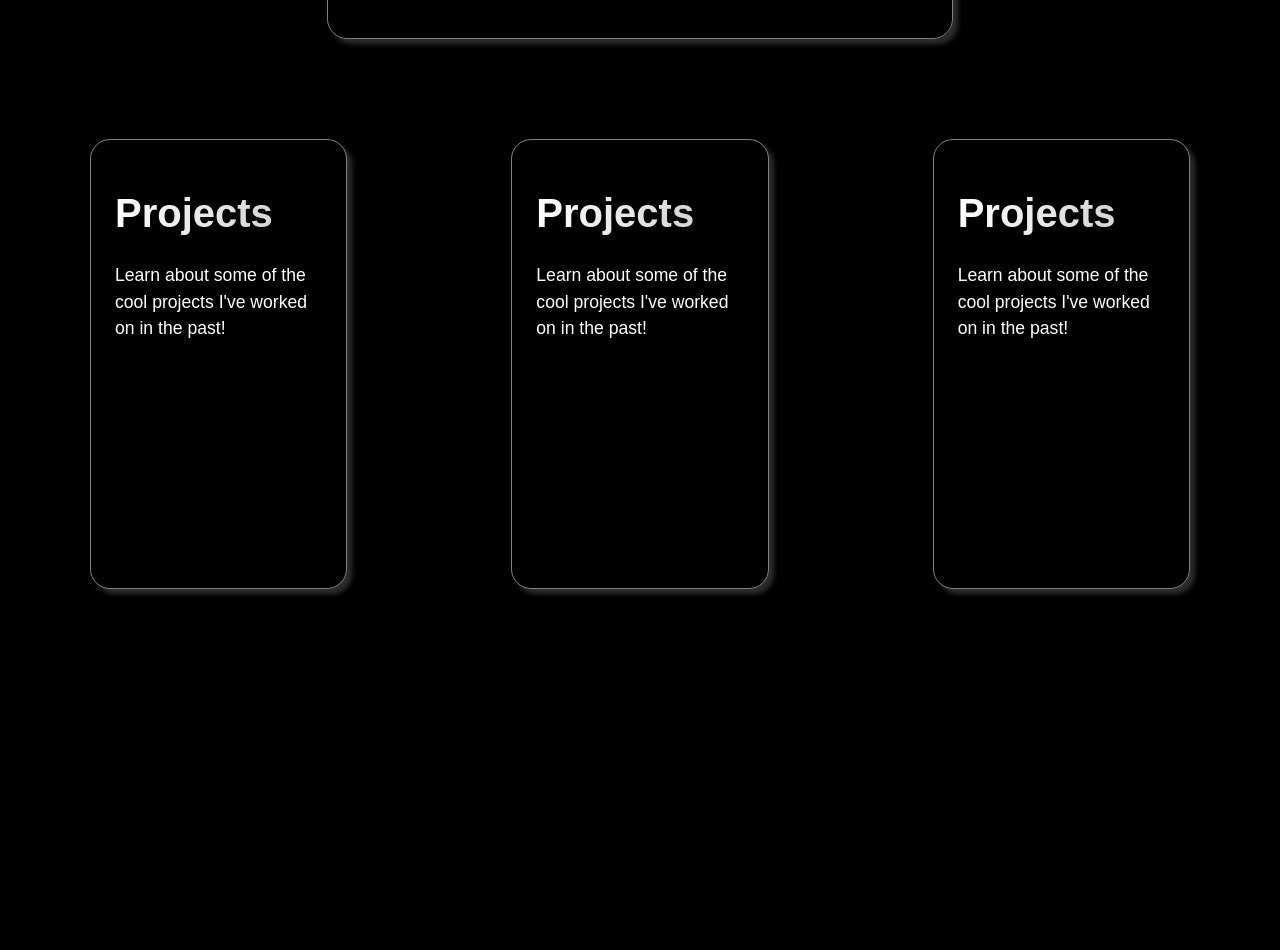
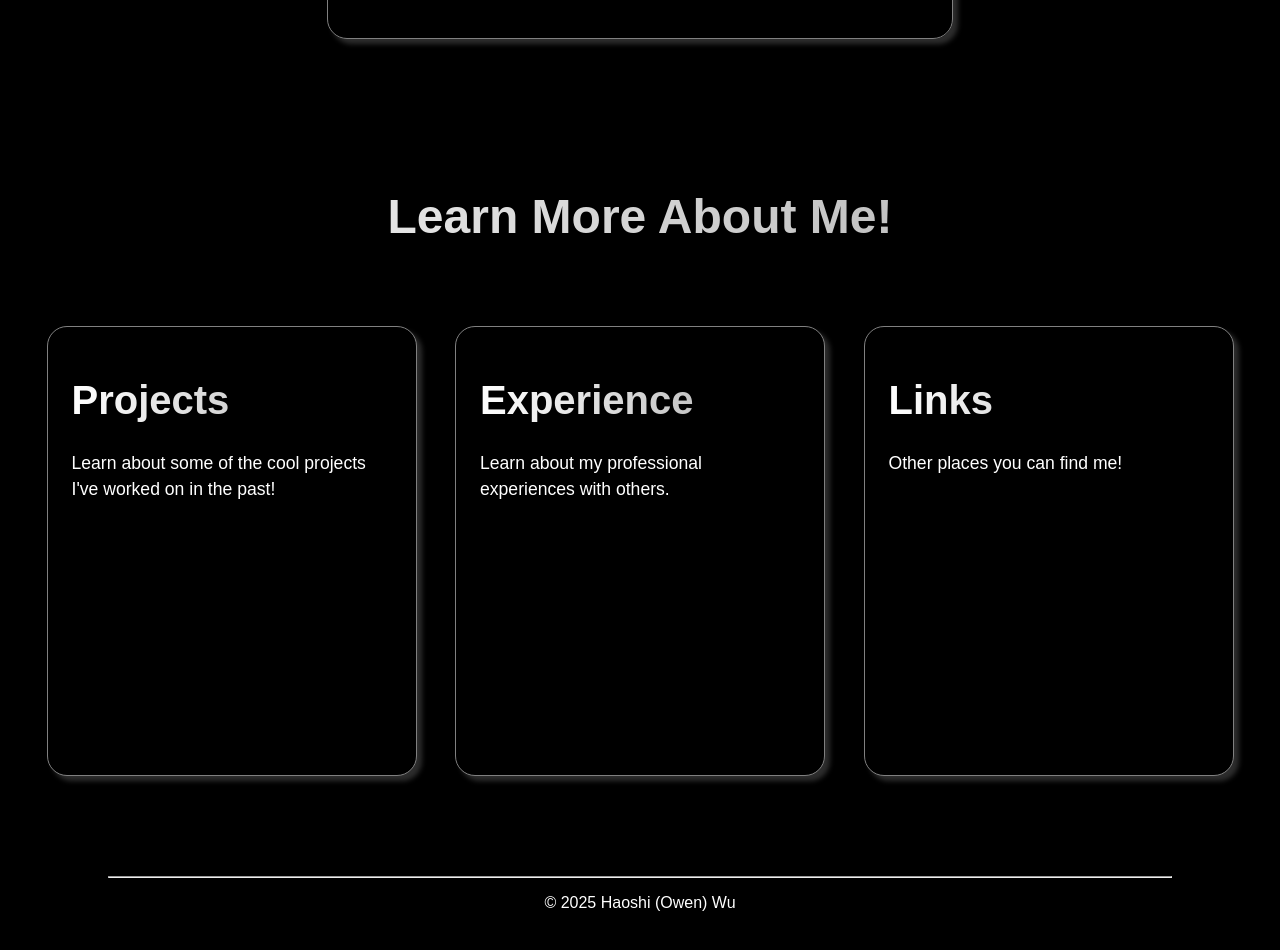
Before and after one commit to weewoo14/personal-website, a React (Vite) app in the folder my-react-app/: page / in a window 1280 px wide. Shown: the part 280-1230 px from the top of the page. Before the commit the page ends 877 px from the top, so only its background shows below. Built offline with nearby package versions, Linux system fonts and the light colour scheme.

Commit message:
Added the footer + updated UI

```diff
--- a/my-react-app/src/App.jsx
+++ b/my-react-app/src/App.jsx
@@ -1,16 +1,24 @@
 import Home from './Home.jsx'
 import HomeCards from './HomeCards.jsx'
+import HomeFooter from './HomeFooter.jsx';
 
 function App() {
   return (
     <>
       <Home/>
+
+      <h1 className = "learnmore">
+        Learn More About Me!
+      </h1>
+
       <div className = "HomePageButtonDiv">
         <HomeCards headername = "Projects" paragraphname = "ProjectsP" title = "Projects" description = "Learn about some of the cool projects I've worked on in the past!"/>
-        <HomeCards headername = "Projects" paragraphname = "ProjectsP" title = "Projects" description = "Learn about some of the cool projects I've worked on in the past!"/>
-        <HomeCards headername = "Projects" paragraphname = "ProjectsP" title = "Projects" description = "Learn about some of the cool projects I've worked on in the past!"/>
+        <HomeCards headername = "Projects" paragraphname = "ProjectsP" title = "Experience" description = "Learn about my professional experiences with others."/>
+        <HomeCards headername = "Projects" paragraphname = "ProjectsP" title = "Links" description = "Other places you can find me!"/>
+      </div>
 
-      </div>
+
+      <HomeFooter/>
     </>
   );
 }
--- /dev/null
+++ b/my-react-app/src/HomeFooter.jsx
@@ -0,0 +1,10 @@
+function HomeFooter() {
+  return (
+    <footer className = "HomeFooter">
+      <hr></hr>
+      <p> &copy; {new Date().getFullYear()} Haoshi (Owen) Wu </p>
+    </footer>
+  );
+}
+
+export default HomeFooter
--- a/my-react-app/src/index.css
+++ b/my-react-app/src/index.css
@@ -33,6 +33,18 @@ html {
 
 }
 
+.learnmore {
+  font-family: Arial, sans-serif;
+  font-size: 3rem;
+
+  text-align: center;
+  margin-top: 150px;
+
+  background-image: linear-gradient(to right, white, rgb(168, 168, 168));
+  color: transparent;
+  background-clip: text;
+}
+
 .HomePageButtonDiv {
   display: flex;
   justify-content: space-evenly;
@@ -44,9 +56,7 @@ html {
   box-shadow: 5px 5px 5px rgb(45, 45, 45);
   background-color: black;
 
-  margin-top: 100px;
-  margin-left: 82px;
-  margin-right: 82px;
+  margin-top: 50px;
   padding: 1.5rem;
 
   max-width: 20rem;
@@ -63,7 +73,7 @@ html {
 .Projects {
   font-size: 2.5rem;
   text-align: left;
-  background-image: linear-gradient(to right, white, rgb(200, 200, 200));
+  background-image: linear-gradient(to right, white, rgb(168, 168, 168));
   color: transparent;
   background-clip: text;
 
@@ -75,3 +85,11 @@ html {
   text-align: left;
   line-height: 1.5;
 }
+
+.HomeFooter {
+  font-family: Arial, sans-serif;
+  font-size: 1rem;
+  color: white;
+  margin: 100px;
+  text-align: center;
+}
```
